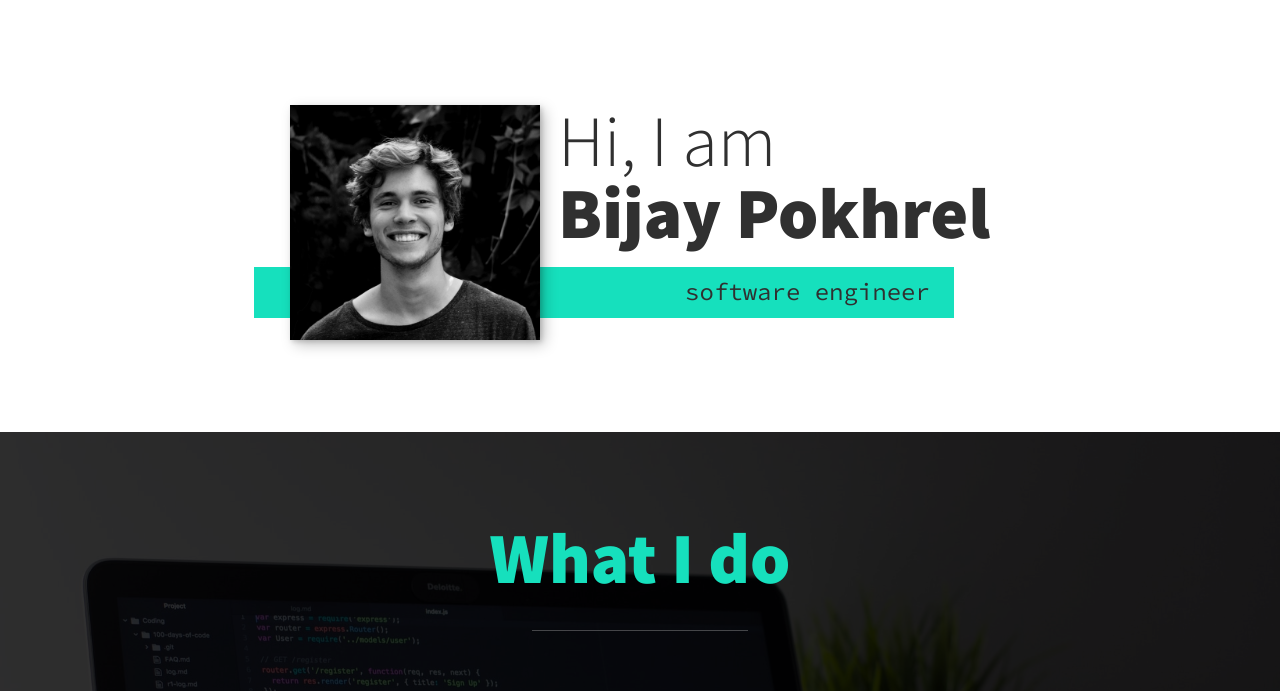
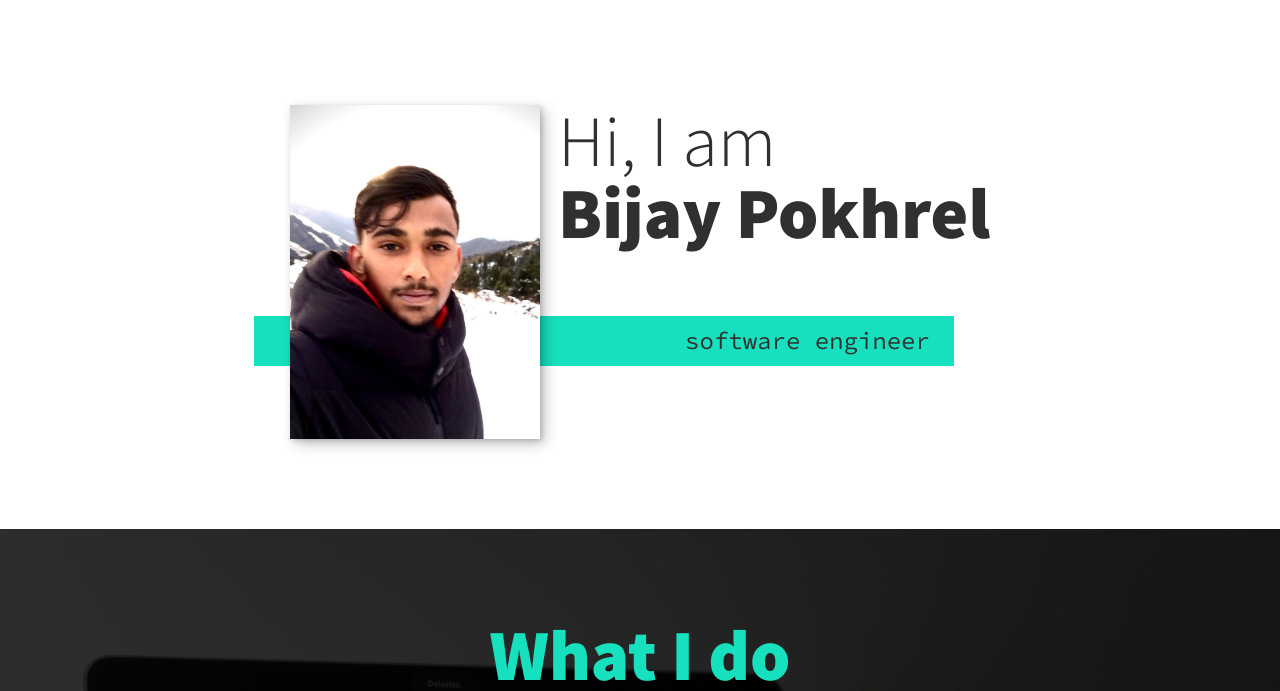
Before and after one commit to bijaypokhrel/portfolio, a plain HTML site: page index.html in a window 1280 px wide. Shown: the part 71-762 px from the top of the page. Drawn offline with nearby package versions, Linux system fonts and the light colour scheme.

Commit message:
Update index.html

```diff
--- a/index.html
+++ b/index.html
@@ -57,7 +57,7 @@
       <p class="section__subtitle section__subtitle--intro">
         software engineer
       </p>
-      <img src="img/smile.jpg" alt="a happy man" class="intro__img" />
+      <img src="img/profile-img1.jpg" alt="a happy man" class="intro__img" />
     </section>
 
     <!-- My Services -->
```
